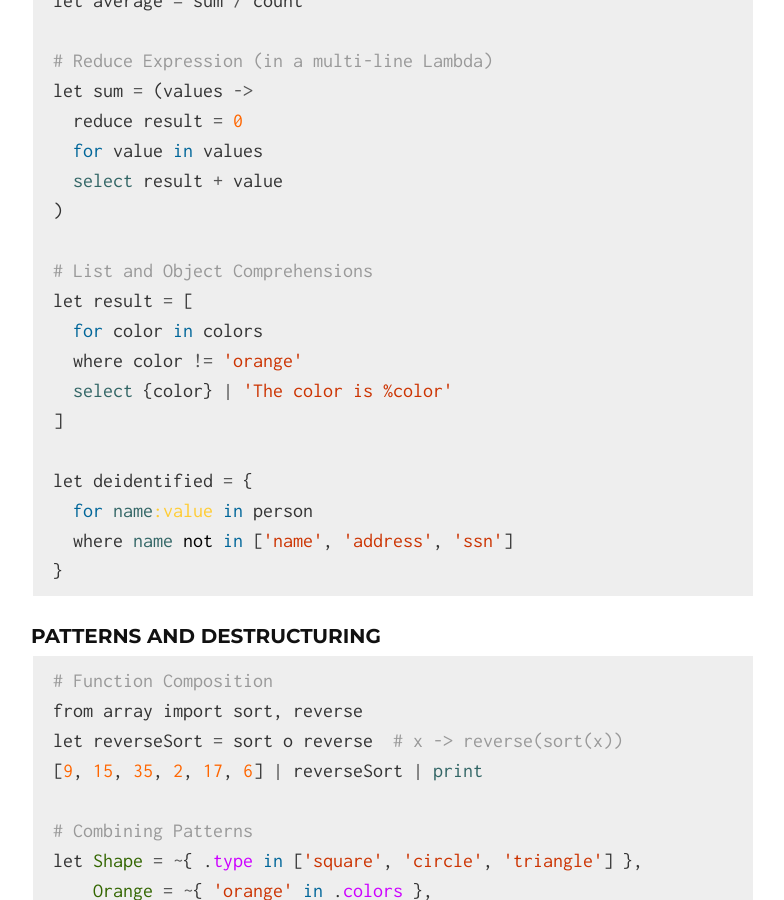
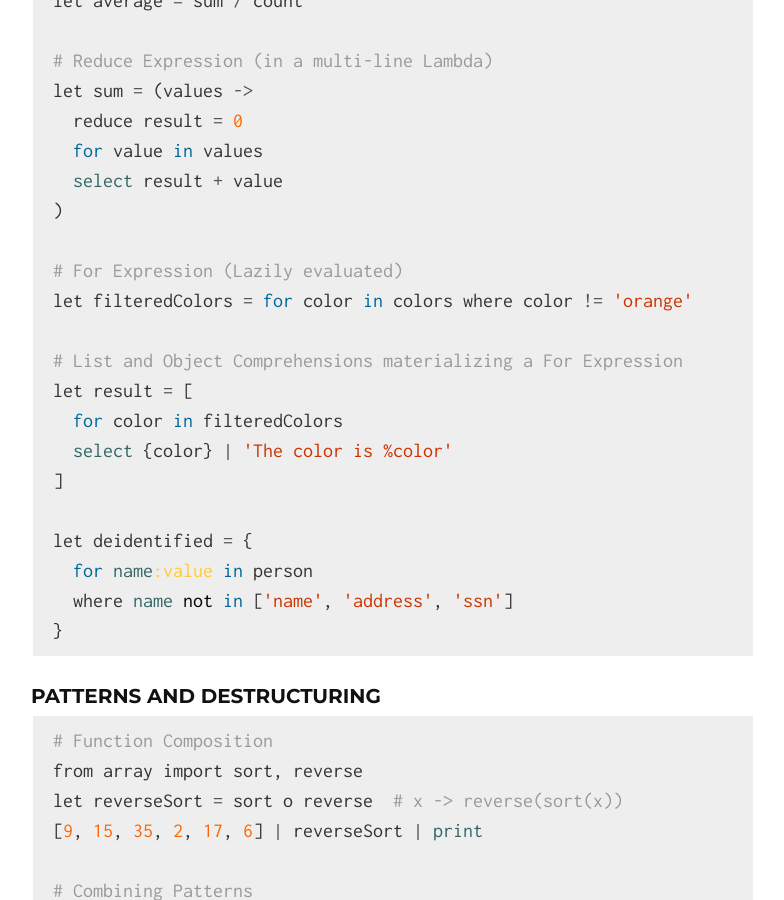
Before and after one commit to kode4food/fate-lang, a Jekyll site: the page built from index.md, in a window 1280 px wide and 900 px high, scrolled down 3404 px. Shown: the whole window, without its empty margins (247-1031 px from the left). Built offline with Jekyll 4.4.1, drawn with Linux system fonts in a browser that asks for light colours.

Commit message:
for expressions

```diff
--- a/index.md
+++ b/index.md
@@ -114,10 +114,12 @@ let sum = (values ->
   select result + value
 )
 
-# List and Object Comprehensions
+# For Expression (Lazily evaluated)
+let filteredColors = for color in colors where color != 'orange'
+
+# List and Object Comprehensions materializing a For Expression
 let result = [
-  for color in colors
-  where color != 'orange'
+  for color in filteredColors
   select {color} | 'The color is %color'
 ]
 
```
